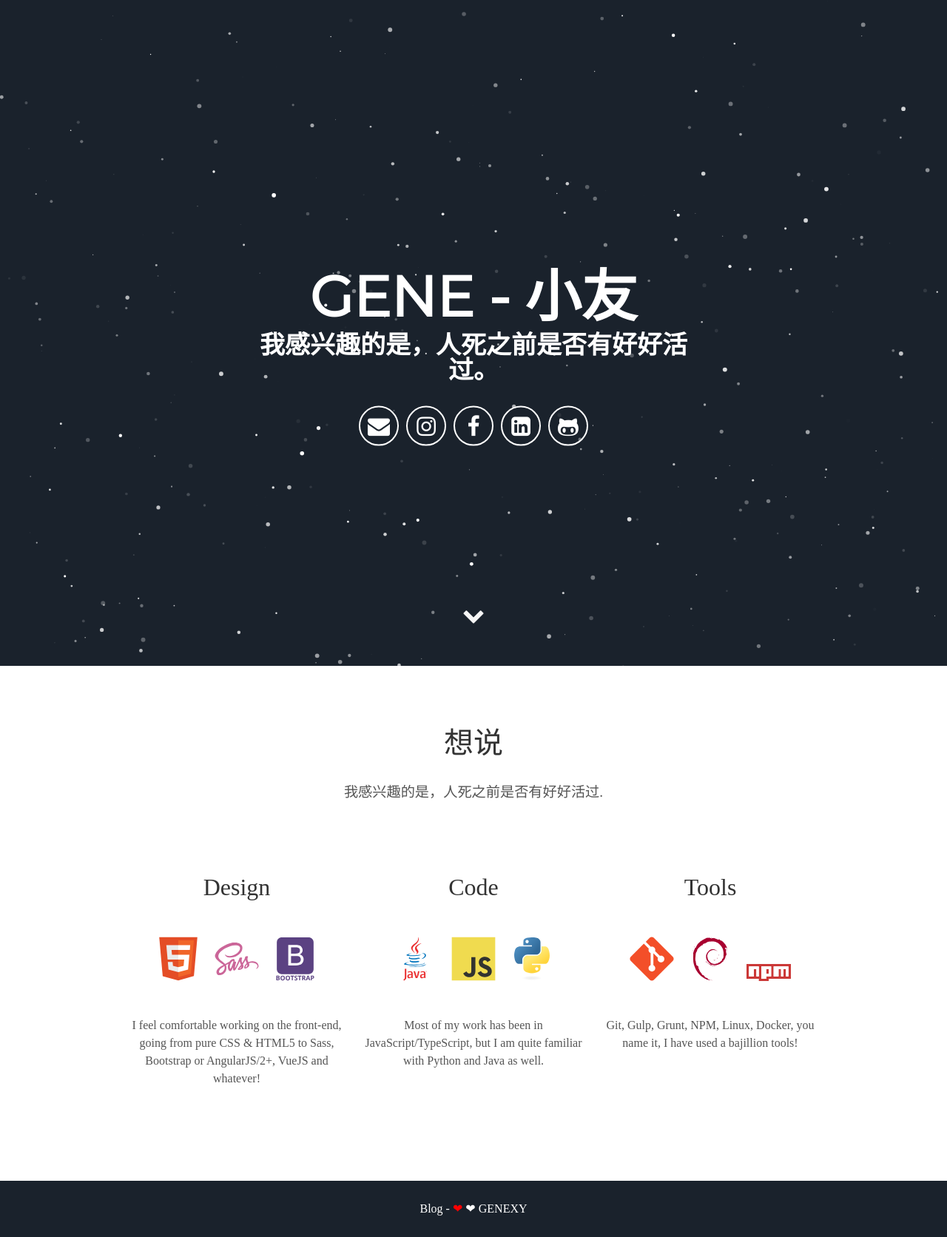
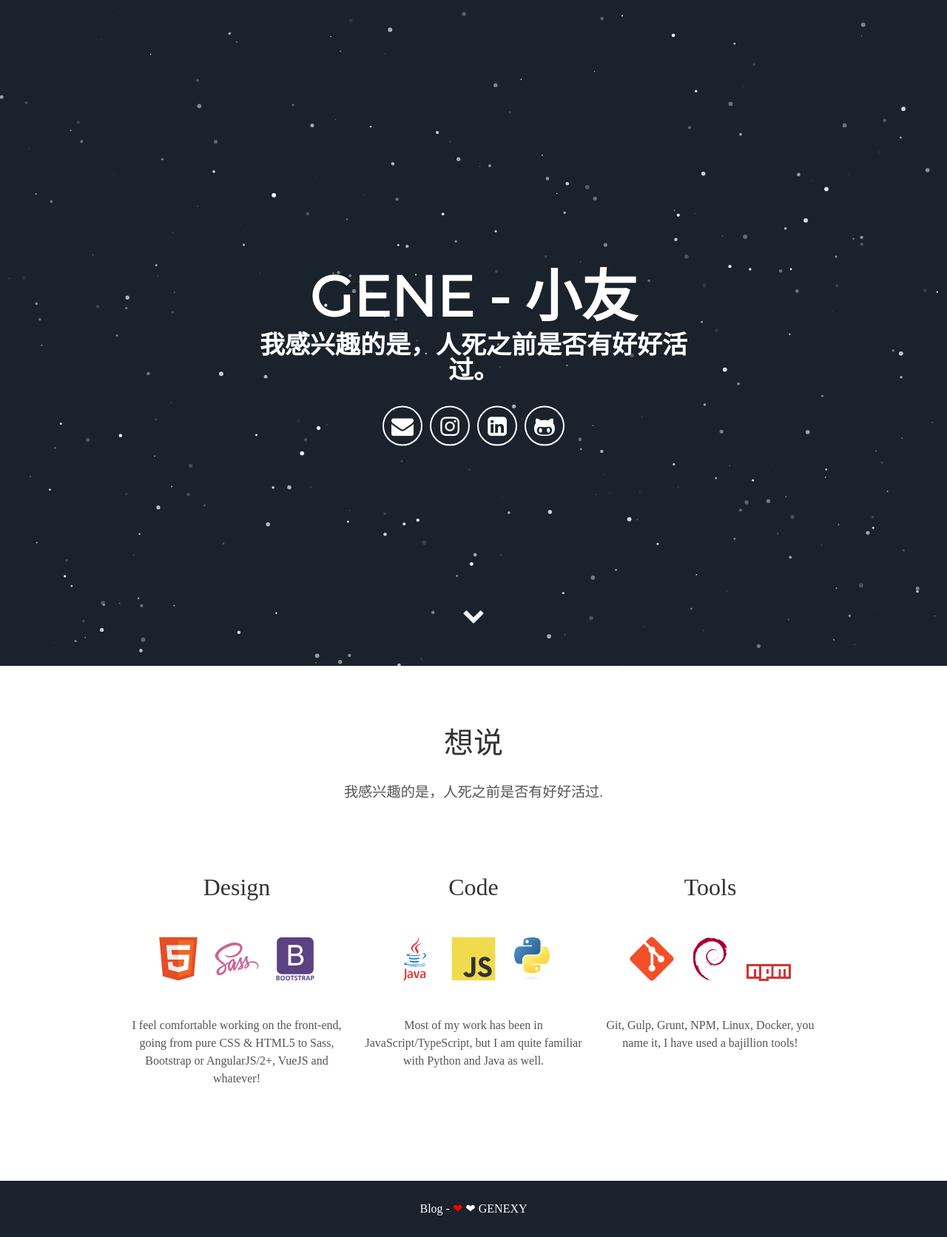
Before and after one commit to GENE-XY/GENE, a Jekyll site: the page built from index.html, in a window 1280 px wide. Shown: the whole page at 74% size. Built offline with Jekyll 4.4.1, drawn with Linux system fonts in a browser that asks for light colours; some web fonts are replaced.

Commit message:
Update header.html

```diff
--- a/_includes/header.html
+++ b/_includes/header.html
@@ -7,7 +7,7 @@
       <div class="header-icons">
         <a aria-label="Send email" href="mailto:Genexy@126.com"><i class="icon fa fa-envelope"></i></a>
         <a aria-label="My Instagram" target="_blank" href="https://github.com/GENE-XY"><i class="icon fa fa-instagram" aria-hidden="true"></i></a>
-        <a aria-label="My Facebook" target="_blank" href="#"><i class="icon fa fa-facebook" aria-hidden="true"></i></a>
+
         <a aria-label="My LinkedIn" target="_blank" href="https://www.genexy.cn/"><i class="icon fa fa-linkedin-square" aria-hidden="true"></i></a>
         <a aria-label="My Github" target="_blank" href="https://github.com/GENE-XY"><i class="icon fa fa-github-alt" aria-hidden="true"></i></a>
       </div>
```
